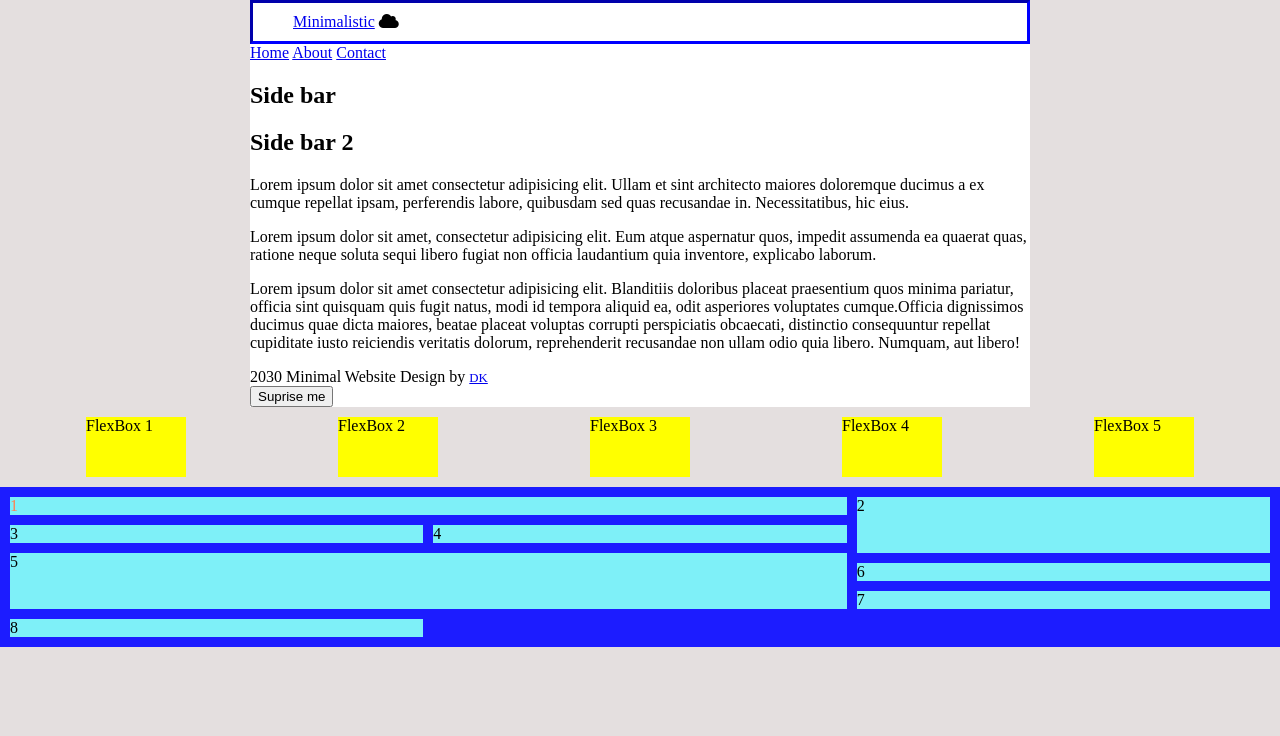
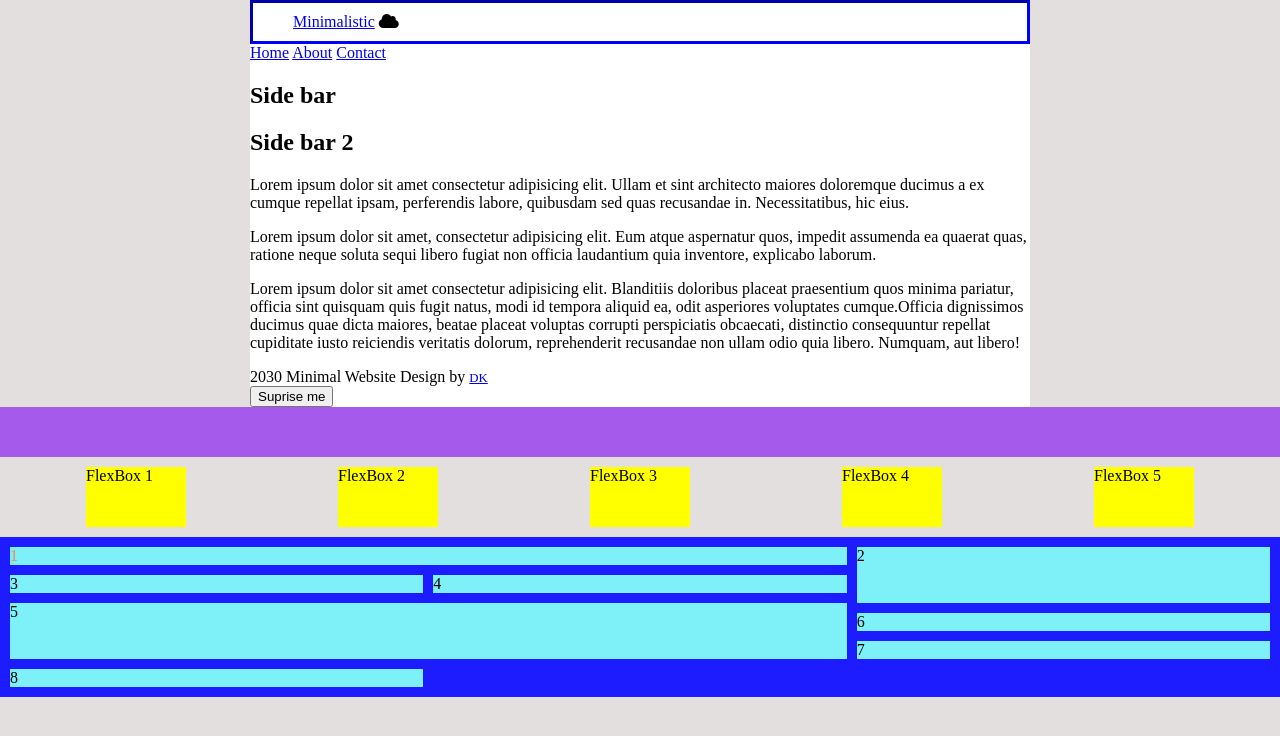
Before and after one commit to dan-kiss-dev-this/html_base_site, a plain HTML site: page index.html in a window 1280 px wide. Drawn offline with Linux system fonts and the light colour scheme.

```diff
--- a/css/style.css
+++ b/css/style.css
@@ -111,6 +111,11 @@ body {
   width: 50%;
 }
 
+.preflexbox {
+  height: 50px;
+  background-color: rgb(165, 90, 235);
+}
+
 .flexbox {
   display: flex;
   flex-wrap: wrap;
--- a/index.html
+++ b/index.html
@@ -63,6 +63,7 @@
       </div>
     </div>
   </div>
+  <div class="preflexbox"></div>
   <div class="flexbox">
     <span class="six">FlexBox 1</span>
     <span class="six">FlexBox 2</span>
```
Also changed, not shown: 1 other file.
